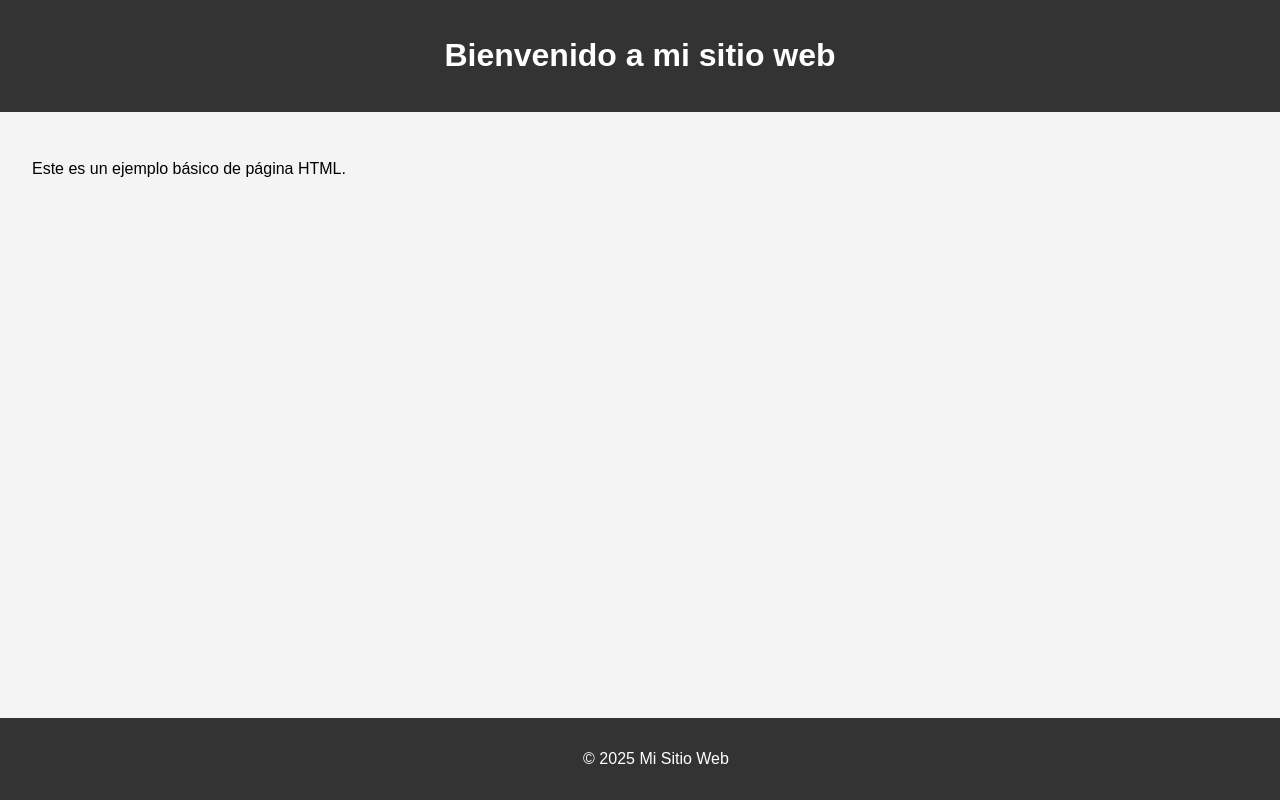
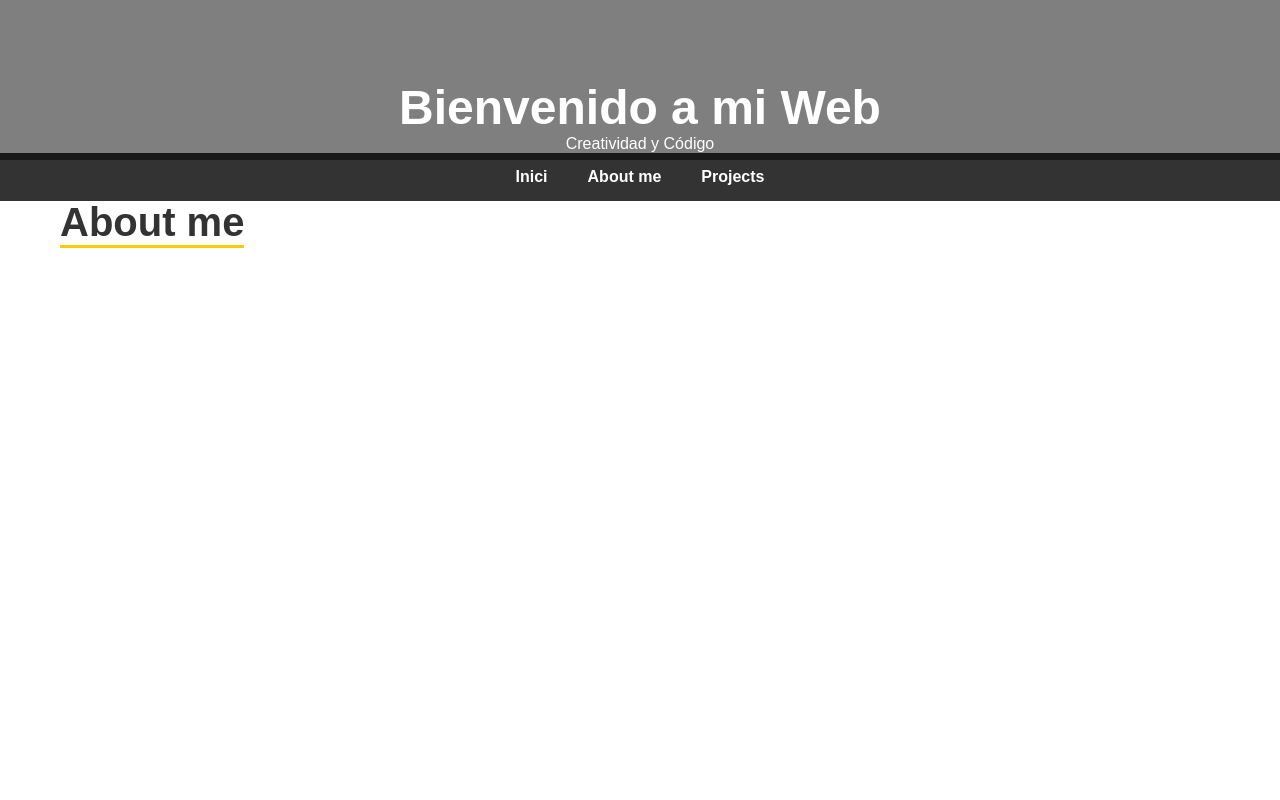
Before and after one commit to ITB2526-lucia/TA05_web, a plain HTML site: page index.html in a window 1280 px wide. Drawn offline with Linux system fonts and the light colour scheme.

Commit message:
html y css

```diff
--- a/index.html
+++ b/index.html
@@ -1,45 +1,28 @@
 <!DOCTYPE html>
-<html lang="es">
+<html lang="en">
 <head>
-  <meta charset="UTF-8">
-  <meta name="viewport" content="width=device-width, initial-scale=1.0">
-  <title>Mi Página de Inicio</title>
-  <style>
-    body {
-      font-family: Arial, sans-serif;
-      margin: 0;
-      padding: 0;
-      background-color: #f4f4f4;
-    }
-    header {
-      background: #333;
-      color: #fff;
-      padding: 1rem;
-      text-align: center;
-    }
-    main {
-      padding: 2rem;
-    }
-    footer {
-      background: #333;
-      color: #fff;
-      text-align: center;
-      padding: 1rem;
-      position: fixed;
-      bottom: 0;
-      width: 100%;
-    }
-  </style>
+    <meta charset="UTF-8">
+    <meta name="viewport" content="width=device-width, initial-scale=1.0">
+    <title>pagina principal</title>
+    <link rel="stylesheet" href="./sources/styles.css">
 </head>
 <body>
-  <header>
-    <h1>Bienvenido a mi sitio web</h1>
-  </header>
-  <main>
-    <p>Este es un ejemplo básico de página HTML.</p>
-  </main>
-  <footer>
-    <p>&copy; 2025 Mi Sitio Web</p>
-  </footer>
+    <header img="/sources/Möm.jpeg" class="main-header" >
+        <div class="banner-content">
+            <h1>Bienvenido a mi Web</h1>
+            <p>Creatividad y Código</p>
+        </div>
+
+        <nav class="navbar">
+            <ul>
+                <li><a href="index.html">Inici</a></li>
+                <li><a href="about.html">About me</a></li>
+                <li><a href="projects.html">Projects</a></li>
+            </ul>
+        </nav>
+    </header>
+    <main class="page-container">
+    <h1 class="page-title">About me</h1>
+    </main>
 </body>
 </html>
--- a/sources/styles.css
+++ b/sources/styles.css
@@ -1,63 +1,74 @@
-/* Configuración General */
-body {
+/* Reset básico para quitar márgenes por defecto */
+* {
     margin: 0;
     padding: 0;
-    font-family: sans-serif;
-    line-height: 1.6;
-    background-color: #f4f4f4;
+    box-sizing: border-box;
+    font-family: Arial, sans-serif;
 }
 
-/* 1. Banner de ancho completo */
-.project-banner img {
+/* Configuración del Header/Banner */
+.main-header {
+    height: 20vh; /* El banner ocupará el X% de la altura de la pantalla */
     width: 100%;
-    height: 400px; /* Ajusta la altura a tu gusto */
-    object-fit: cover;
-    display: block;
+    background-image: linear-gradient(rgba(0,0,0,0.5), rgba(0,0,0,0.5));
+    background-size: cover;
+    background-position: center;
+    display: flex;
+    flex-direction: column;
+    justify-content: space-between; /* Empuja el nav hacia abajo */
+    color: white;
+    text-align: center;
 }
 
-/* 2. Contenedor Central (Limita el ancho del contenido) */
-.container {
-    max-width: 900px; /* Ancho máximo de la página */
-    margin: 0 auto;   /* Centra todo el bloque main */
-    padding: 20px;
-    background-color: #ffffff;
+/* Texto dentro del banner */
+.banner-content {
+    margin-auto: auto;
+    padding-top: 10vh;
 }
 
-/* 3. Título y Descripciones simples centradas */
-.project-title, .description-block, .description-full {
-    text-align: center;
-    margin-bottom: 40px;
+.banner-content h1 {
+    font-size: 3rem;
 }
 
-/* 4. Filas Mixtas (Imagen + Texto) */
-.content-row {
-    display: flex;
-    align-items: center; /* Centra verticalmente los elementos */
-    gap: 30px;           /* Espacio entre texto e imagen */
-    margin-bottom: 40px;
+/* Menú de Navegación */
+.navbar {
+    background-color: rgba(0, 0, 0, 0.8); /* Fondo semi-transparente */
+    padding: 15px 0;
 }
 
-/* Hace que las columnas ocupen el mismo espacio */
-.text-col, .image-col {
-    flex: 1;
+.navbar ul {
+    list-style: none;
+    display: flex;
+    justify-content: center; /* Centra los elementos del menú */
 }
 
-.image-col img {
-    width: 100%;
-    height: auto;
-    border-radius: 8px;
-    display: block;
+.navbar ul li {
+    margin: 0 20px;
 }
 
-/* 5. Inversión (Para el bloque donde la imagen va a la izquierda) */
-.reverse {
-    flex-direction: row-reverse;
+.navbar ul li a {
+    text-decoration: none;
+    color: white;
+    font-weight: bold;
+    transition: 0.3s;
 }
 
-/* Adaptación para móviles */
-@media (max-width: 768px) {
-    .content-row, .reverse {
-        flex-direction: column; /* Se ponen uno sobre otro en móviles */
-        text-align: center;
-    }
+.navbar ul li a:hover {
+    color: #ffcc00; /* Color al pasar el mouse */
 }
+
+/* Estilos para el nuevo contenedor debajo del banner */
+.page-container {
+    max-width: 1200px; /* Evita que el texto se pegue a los bordes en pantallas muy grandes */
+    margin: 0 auto;    /* Centra el contenedor principal */
+    padding: 40px 20px; /* Espacio arriba/abajo y a los lados */
+}
+
+.page-title {
+    font-size: 2.5rem;
+    color: #333;
+    text-align: left; /* Asegura la alineación a la izquierda */
+    border-bottom: 3px solid #ffcc00; /* Opcional: una línea decorativa debajo del título */
+    display: inline-block; /* La línea solo ocupará el ancho del texto */
+    margin-bottom: 20px;
+}
```
Also changed, not shown: formulariolol.html (added, +85 -0 lines), project1.html (added, +15 -0 lines), about.html (added), projects.html (added), sources/Möm.jpeg (added), sources/images.jpeg (added).
